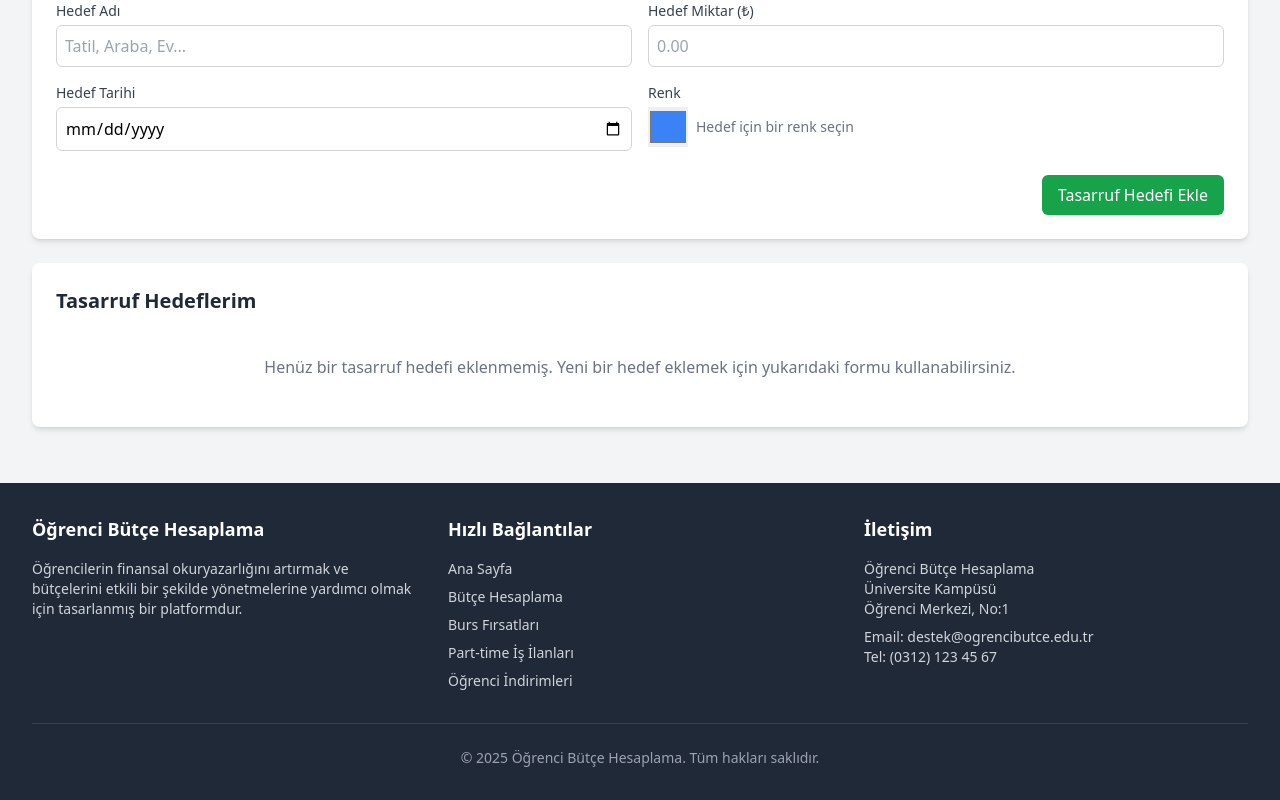
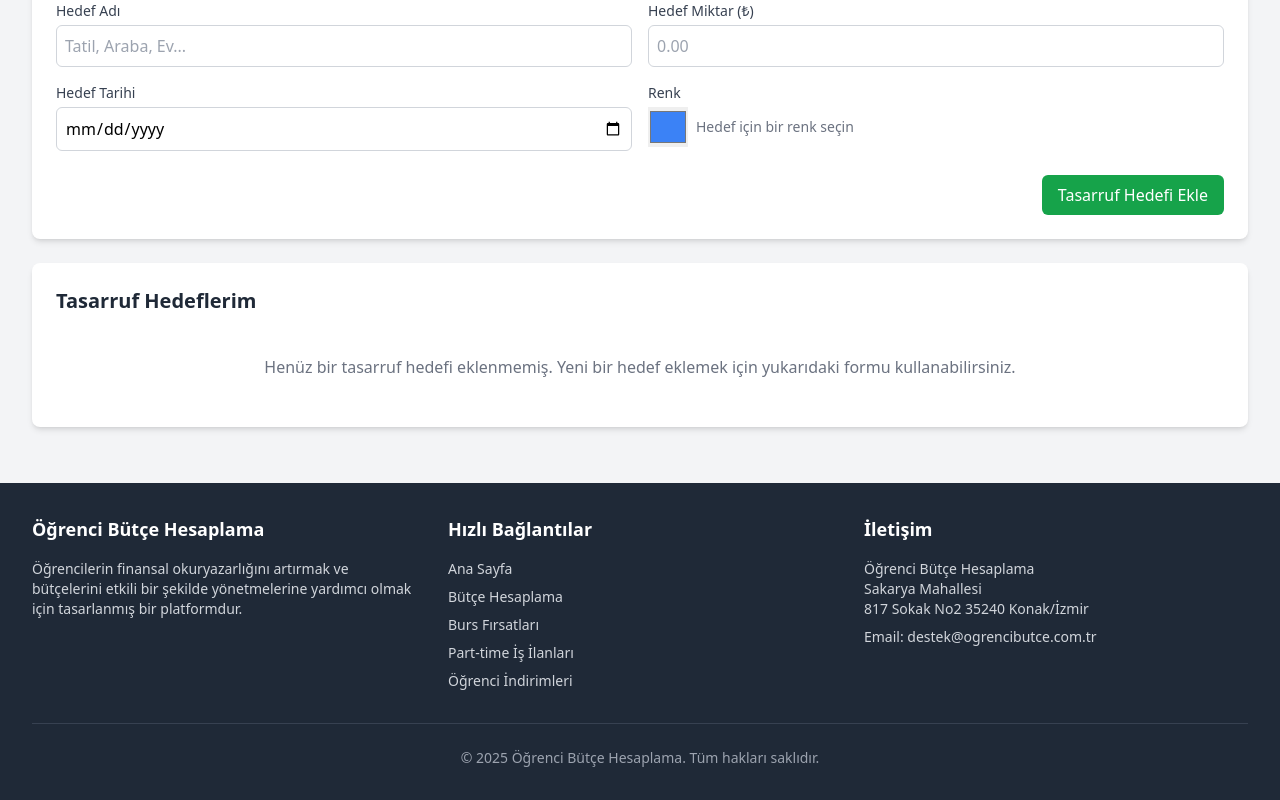
Before and after one commit to denme1212/ogrencibutce, a React (Vite) app: page / in a window 1280 px wide. Shown: the part 1864-2664 px from the top of the page. Built offline with nearby package versions, Linux system fonts and the light colour scheme.

Commit message:
Update Footer.tsx

```diff
--- a/src/components/Footer.tsx
+++ b/src/components/Footer.tsx
@@ -27,10 +27,9 @@ const Footer: React.FC = () => {
             <h3 className="text-lg font-semibold mb-4">İletişim</h3>
             <address className="text-gray-300 text-sm not-italic">
               <p>Öğrenci Bütçe Hesaplama</p>
-              <p>Üniversite Kampüsü</p>
-              <p>Öğrenci Merkezi, No:1</p>
-              <p className="mt-2">Email: destek@ogrencibutce.edu.tr</p>
-              <p>Tel: (0312) 123 45 67</p>
+              <p>Sakarya Mahallesi</p>
+              <p>817 Sokak No2 35240 Konak/İzmir</p>
+              <p className="mt-2">Email: destek@ogrencibutce.com.tr</p>
             </address>
           </div>
         </div>
```
